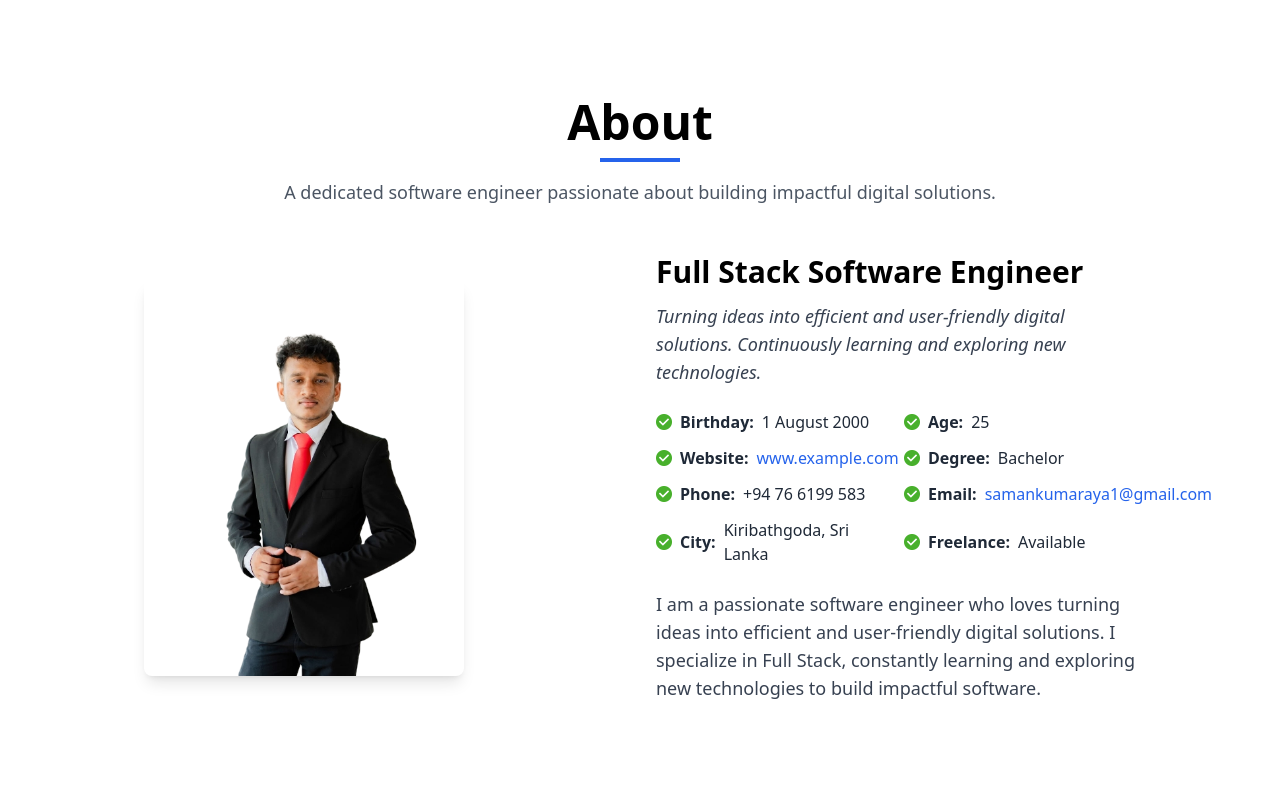
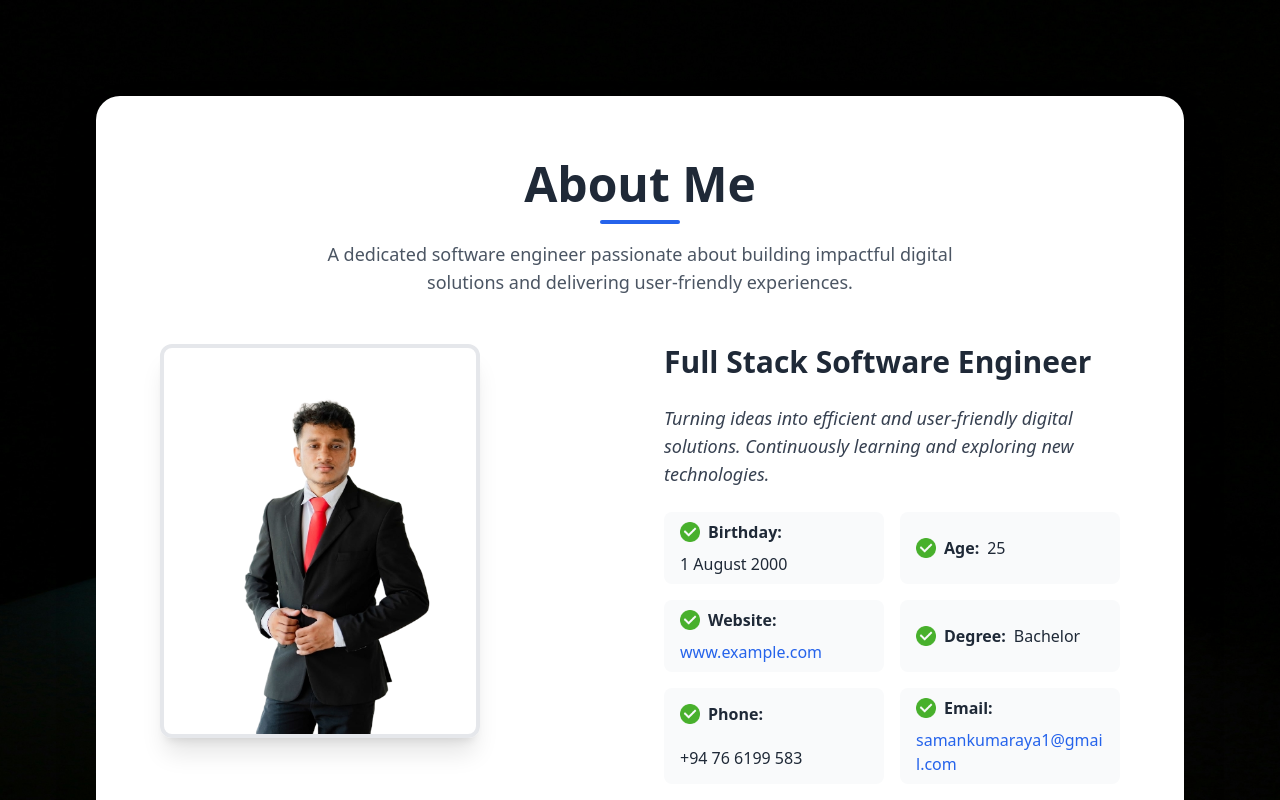
Before and after one commit to samankumaraya/SK_Web, a React (Create React App) app in the folder frontend/: page /about in a window 1280 px wide. Shown: the top 800 px of the page. Built offline with nearby package versions, Linux system fonts and the light colour scheme.

Commit message:
Added some styles

```diff
--- a/frontend/src/pages/About.jsx
+++ b/frontend/src/pages/About.jsx
@@ -12,93 +12,82 @@ const About = () => {
 
   const age = calculateAge(birthday);
 
+  const infoItems = [
+    { label: "Birthday", value: "1 August 2000" },
+    { label: "Age", value: age },
+    { label: "Website", value: "www.example.com", link: "http://www.example.com" },
+    { label: "Degree", value: "Bachelor" },
+    { label: "Phone", value: "+94 76 6199 583" },
+    { label: "Email", value: "samankumaraya1@gmail.com", link: "mailto:samankumaraya1@gmail.com" },
+    { label: "City", value: "Kiribathgoda, Sri Lanka" },
+    { label: "Freelance", value: "Available" },
+  ];
+
   return (
-    <section id="about" className="min-h-screen flex items-center bg-white py-10 md:py-16">
-      <div className="max-w-5xl mx-auto px-4 w-full">
-
-
-        <div className="text-center mb-12">
-          <h2 className="text-4xl md:text-5xl font-bold mb-3">About</h2>
-          <div className="w-20 h-1 bg-blue-600 mx-auto mb-4"></div>
-          <p className="text-base md:text-lg text-gray-600">
-            A dedicated software engineer passionate about building impactful digital solutions.
+    <section
+      id="about"
+      className="flex flex-col items-center py-12 md:py-24 bg-gray-100"
+      style={{
+        backgroundImage: "url('/images/Background.jpg')",
+        backgroundSize: "cover",
+        backgroundPosition: "center",
+      }}
+    >
+      <div className="max-w-6xl w-full px-4 sm:px-6 lg:px-8">
+        <div className="bg-white rounded-3xl shadow-2xl p-6 sm:p-10 md:p-16">
+          {/* Section Header */}
+          <div className="text-center mb-10 md:mb-12">
+            <h2 className="text-3xl sm:text-4xl md:text-5xl font-bold mb-2 sm:mb-3 text-gray-800">
+              About Me
+            </h2>
+            <div className="w-20 h-1 bg-blue-600 mx-auto mb-4 rounded-full"></div>
+            <p className="text-sm sm:text-base md:text-lg text-gray-600 max-w-2xl mx-auto">
+              A dedicated software engineer passionate about building impactful digital solutions and delivering user-friendly experiences.
             </p>
           </div>
 
-
-        <div className="grid md:grid-cols-2 gap-8 items-center">
-
-
+          {/* Main Content */}
+          <div className="grid grid-cols-1 md:grid-cols-2 gap-8 md:gap-12 items-start">
+            {/* Profile Image */}
             <div className="flex justify-center md:justify-start">
               <img
                 src="/your-profile.png"
                 alt="Profile"
-              className="rounded-lg shadow-lg w-56 md:w-80 object-cover"
+                className="rounded-xl shadow-xl w-48 sm:w-64 md:w-80 object-cover border-4 border-gray-200"
               />
             </div>
 
-
-          <div>
-            <h3 className="text-2xl md:text-3xl font-semibold mb-3">
+            {/* About Info */}
+            <div className="space-y-6">
+              <h3 className="text-xl sm:text-2xl md:text-3xl font-semibold text-gray-800">
                 Full Stack Software Engineer
               </h3>
-            <p className="text-base md:text-lg text-gray-700 mb-6 italic">
+              <p className="text-sm sm:text-base md:text-lg text-gray-700 italic">
                 Turning ideas into efficient and user-friendly digital solutions. Continuously learning and exploring new technologies.
               </p>
 
-
-           <div className="grid grid-cols-2 gap-y-3 gap-x-4 text-sm md:text-base text-gray-800">
-  <p className="flex items-center gap-2">
-    <img src={checkIcon} alt="check" className="w-4 h-4" />
-    <span className="font-semibold">Birthday:</span> 1 August 2000
+              {/* Info Grid */}
+              <div className="grid grid-cols-1 sm:grid-cols-2 gap-3 sm:gap-4 text-gray-800 text-sm sm:text-base md:text-base">
+                {infoItems.map((item, idx) => (
+                  <p
+                    key={idx}
+                    className="flex flex-wrap items-center gap-2 bg-gray-50 rounded-lg px-3 sm:px-4 py-2 hover:bg-gray-100 transition break-words"
+                  >
+                    <img src={checkIcon} alt="check" className="w-4 sm:w-5 h-4 sm:h-5 flex-shrink-0" />
+                    <span className="font-semibold flex-shrink-0">{item.label}:</span>
+                    {item.link ? (
+                      <a href={item.link} className="text-blue-600 hover:underline break-all">
+                        {item.value}
+                      </a>
+                    ) : (
+                      <span className="break-all">{item.value}</span>
+                    )}
                   </p>
-
-  <p className="flex items-center gap-2">
-    <img src={checkIcon} alt="check" className="w-4 h-4" />
-    <span className="font-semibold">Age:</span> {age}
-  </p>
-
-  <p className="flex items-center gap-2">
-    <img src={checkIcon} alt="check" className="w-4 h-4" />
-    <span className="font-semibold">Website:</span>{" "}
-    <a href="http://www.example.com" className="text-blue-600 hover:underline">
-      www.example.com
-    </a>
-  </p>
-
-  <p className="flex items-center gap-2">
-    <img src={checkIcon} alt="check" className="w-4 h-4" />
-    <span className="font-semibold">Degree:</span> Bachelor
-  </p>
-
-  <p className="flex items-center gap-2">
-    <img src={checkIcon} alt="check" className="w-4 h-4" />
-    <span className="font-semibold">Phone:</span> +94 76 6199 583
-  </p>
-
-  <p className="flex items-center gap-2">
-    <img src={checkIcon} alt="check" className="w-4 h-4" />
-    <span className="font-semibold">Email:</span>{" "}
-    <a href="mailto:samankumaraya1@gmail.com" className="text-blue-600 hover:underline">
-      samankumaraya1@gmail.com
-    </a>
-  </p>
-
-  <p className="flex items-center gap-2">
-    <img src={checkIcon} alt="check" className="w-4 h-4" />
-    <span className="font-semibold">City:</span> Kiribathgoda, Sri Lanka
-  </p>
-
-  <p className="flex items-center gap-2">
-    <img src={checkIcon} alt="check" className="w-4 h-4" />
-    <span className="font-semibold">Freelance:</span> Available
-  </p>
+                ))}
               </div>
 
 
-            <p className="mt-6 text-base md:text-lg text-gray-700">
-              I am a passionate software engineer who loves turning ideas into efficient and user-friendly digital solutions. I specialize in Full Stack, constantly learning and exploring new technologies to build impactful software.
-            </p>
+            </div>
           </div>
         </div>
       </div>
--- a/frontend/src/pages/Contact.jsx
+++ b/frontend/src/pages/Contact.jsx
@@ -31,12 +31,12 @@ const Contact = () => {
   };
 
   return (
-    <section className="py-12 bg-gray-50" id="contact">
+    <section className="py-12 bg-gray-50" id="contact" style={{ backgroundImage: "url('/images/Background.jpg')" }}>
       <div className="max-w-6xl mx-auto px-4">
 
         <div className="text-center mb-12">
-          <h2 className="text-3xl font-bold">Contact</h2>
-          <p className="text-gray-800 mt-5">
+          <h2 className="text-6xl text-green-500 font-bold">Contact</h2>
+          <p className="text-yellow-500 mt-5">
             I’m always open to discussing new projects, creative ideas, or opportunities to be part of your vision.
           </p>
         </div>
--- a/frontend/src/pages/Home.jsx
+++ b/frontend/src/pages/Home.jsx
@@ -3,10 +3,10 @@ import { useNavigate } from "react-router-dom";
 
 const phases = [
   { label: "About", color: "#4F80FF", path: "/about" },
-  { label: "Projects", color: "#F2C94C", path: "/project" },
+  { label: "Projects", color: "#F2C94C", path: "/vprojects" },
   { label: "Skills", color: "#F2994A", path: "/skills" },
-  { label: "Experience", color: "#EB5757", path: "/experience" },
-  { label: "Education", color: "#6FCF97", path: "/education" },
+  { label: "Experience", color: "#EB5757", path: "/vexperience" },
+  { label: "Education", color: "#6FCF97", path: "/veducation" },
   { label: "Contact", color: "#27AE60", path: "/contact" },
 ];
 
--- a/frontend/src/pages/ViewEducation.jsx
+++ b/frontend/src/pages/ViewEducation.jsx
@@ -30,13 +30,23 @@ const ViewEducation = () => {
   };
 
   return (
+    <section
+  style={{
+    backgroundImage: "url('/images/Background.jpg')",
+    backgroundSize: "cover",
+    backgroundPosition: "center",
+    backgroundRepeat: "no-repeat",
+    minHeight: "100vh",
+    width: "100%",
+  }}
+>
     <div className="p-6">
-      <h1 className="text-2xl font-bold mb-4 text-center">Education</h1>
+      <h1 className="text-5xl text-green-600 font-bold mb-4 text-center">Education</h1>
       <div className="grid grid-cols-1 md:grid-cols-2 gap-4">
         {educations.map((edu) => (
           <div
             key={edu._id}
-            className="border p-4 rounded shadow flex justify-between items-center"
+            className="border p-4 bg-white rounded shadow flex justify-between items-center"
           >
             <div>
               <h2 className="font-semibold">{edu.school}</h2>
@@ -88,6 +98,7 @@ const ViewEducation = () => {
         </div>
       )}
     </div>
+    </section>
   );
 };
 
--- a/frontend/src/pages/ViewExperiences.jsx
+++ b/frontend/src/pages/ViewExperiences.jsx
@@ -29,8 +29,19 @@ const ViewExperiences = () => {
   if (error) return <p className="text-center mt-10 text-red-500">{error}</p>;
 
   return (
-    <div className="max-w-5xl mx-auto px-4 py-8">
-      <h2 className="text-3xl font-bold text-center mb-8">All Experiences</h2>
+    <section
+  style={{
+    backgroundImage: "url('/images/Background.jpg')",
+    backgroundSize: "cover",
+    backgroundPosition: "center",
+    backgroundRepeat: "no-repeat",
+    minHeight: "100vh",
+    width: "100%",
+  }}
+>
+
+    <div className="max-w-5xl mx-auto px-4 py-8 ">
+      <h2 className="text-5xl font-bold text-center mb-8 text-green-600 ">All Experiences</h2>
 
       {experiences.length === 0 ? (
         <p className="text-center text-gray-500">No experiences found.</p>
@@ -106,6 +117,7 @@ const ViewExperiences = () => {
         </div>
       )}
     </div>
+    </section>
   );
 };
 
--- a/frontend/src/pages/ViewProjects.jsx
+++ b/frontend/src/pages/ViewProjects.jsx
@@ -23,11 +23,21 @@ const ViewProjects = () => {
   if (loading) return <p>Loading projects...</p>;
 
   return (
+    <section
+  style={{
+    backgroundImage: "url('/images/Background.jpg')",
+    backgroundSize: "cover",
+    backgroundPosition: "center",
+    backgroundRepeat: "no-repeat",
+    minHeight: "100vh",
+    width: "100%",
+  }}
+>
     <div className="p-6">
       <h1 className="text-2xl font-bold mb-4">All Projects</h1>
       <div className="grid grid-cols-1 md:grid-cols-2 lg:grid-cols-3 gap-6">
         {projects.map((project) => (
-          <div key={project._id} className="border rounded-lg p-4 shadow hover:shadow-lg transition">
+          <div key={project._id} className="border rounded-lg p-4 bg-white shadow hover:shadow-lg transition">
             <h2 className="text-xl font-semibold">{project.title}</h2>
             <p className="text-gray-600">{project.shortDescription}</p>
             <div className="mt-2 flex flex-wrap gap-2">
@@ -82,7 +92,7 @@ const ViewProjects = () => {
           <div className="bg-white rounded-xl shadow-2xl max-w-4xl w-full p-6 relative overflow-y-auto max-h-[90vh]">
             <button
               onClick={() => setSelectedProject(null)}
-              className="absolute top-4 right-4 text-gray-600 hover:text-gray-900 font-bold text-2xl"
+              className="absolute top-4 right-4  text-gray-600 hover:text-gray-900 font-bold text-2xl"
             >
               &times;
             </button>
@@ -124,7 +134,7 @@ const ViewProjects = () => {
           </div>
         </div>
       )}
-    </div>
+    </div></section>
   );
 };
 
```
Also changed, not shown: frontend/public/images/Background.jpg (added). Lines whose indentation alone changed are shown as unchanged.
